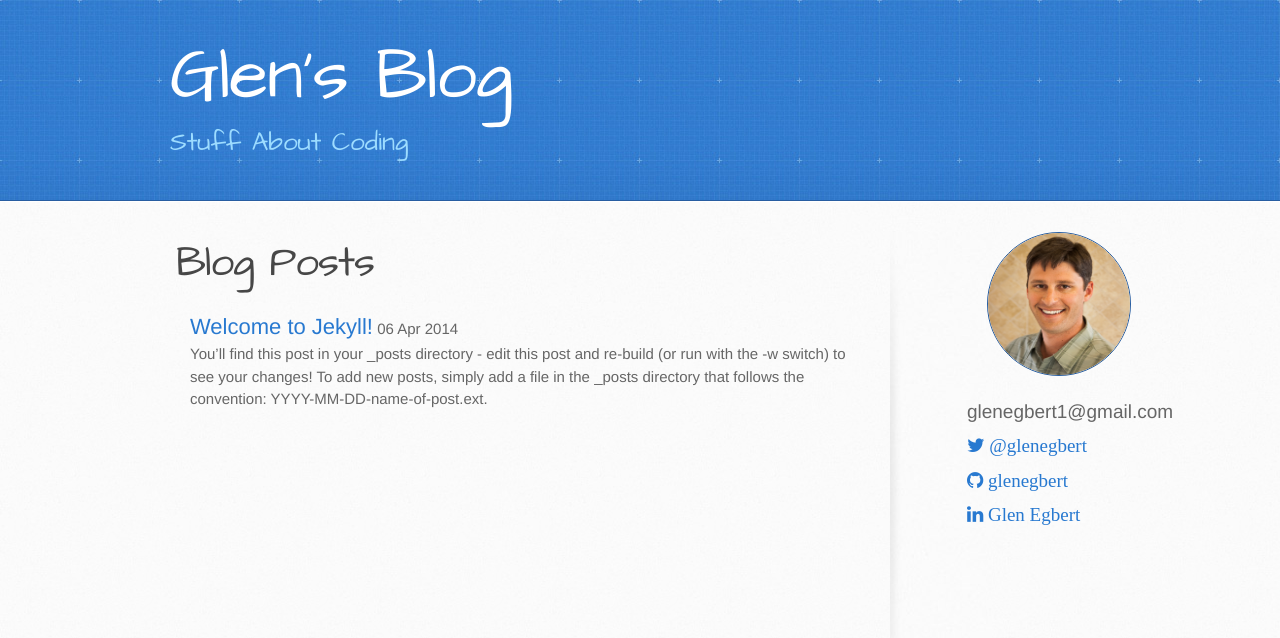
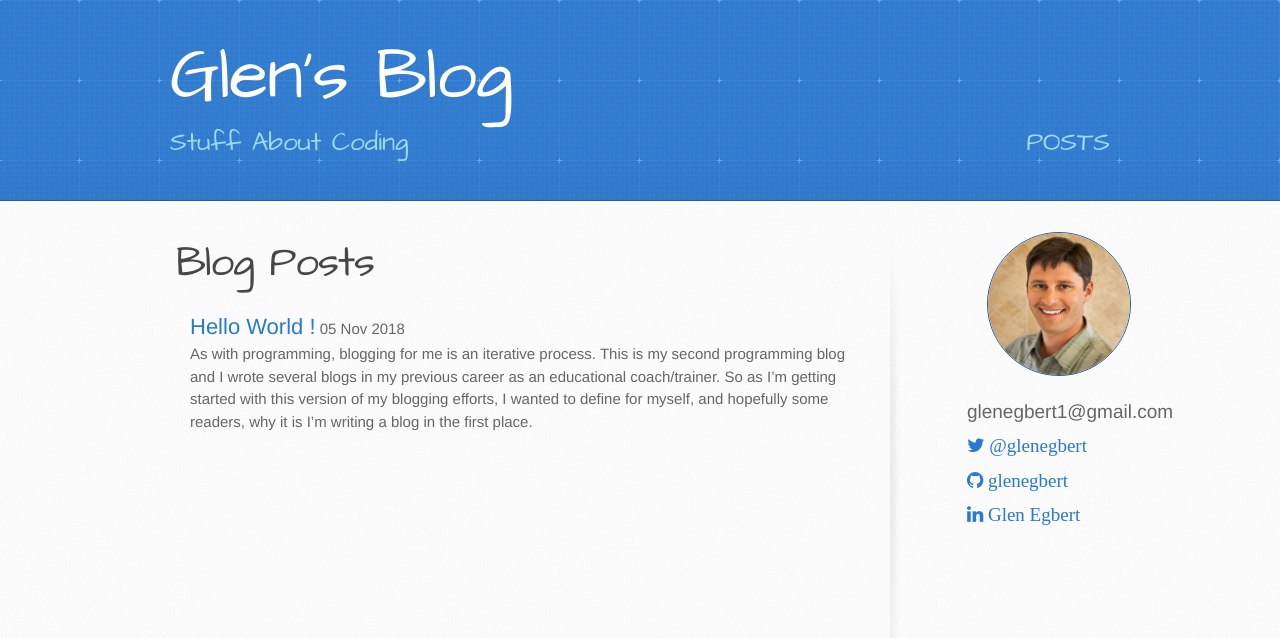
Before and after one commit to glenegbert/glenegbert.github.io, a Jekyll site: the page built from index.html, in a window 1280 px wide. Shown: the top 638 px of the page. Built offline with Jekyll 4.4.1, drawn with Linux system fonts in a browser that asks for light colours.

Commit message:
clean up formatting and add initial post

```diff
--- a/_layouts/default.html
+++ b/_layouts/default.html
@@ -22,7 +22,10 @@
     <header>
       <div class="inner">
         <h1> {{ site.name }} </h1>
-        <h2> {{ site.tagline }} </h2>
+        <div class="tagline">
+          <h2> {{ site.tagline }} </h2>
+          <a class="tagline__link" href="/" target="">POSTS</a>
+        </div>
       </div>
     </header>
 
@@ -35,7 +38,7 @@
         </section>
         <aside id="sidebar">
           <div class="sidebar__content"> <div>
-            <img class="profile-pic" src="../images/profile-pic.jpg" alt="profile-pic" height="142" width="142">
+            <img class="profile-pic" src="/images/profile-pic.jpg" alt="profile-pic" height="142" width="142">
             <ul class="sidebar__contact-information">
               <li>glenegbert1@gmail.com</li>
               <li>
--- a/_posts/2014-04-06-welcome-to-jekyll.markdown
+++ /dev/null
@@ -1,24 +0,0 @@
----
-layout: post
-title:  "Welcome to Jekyll!"
-date:   2014-04-06 15:40:56
-categories: jekyll update
----
-
-You'll find this post in your `_posts` directory - edit this post and re-build (or run with the `-w` switch) to see your changes!
-To add new posts, simply add a file in the `_posts` directory that follows the convention: YYYY-MM-DD-name-of-post.ext.
-
-Jekyll also offers powerful support for code snippets:
-
-{% highlight ruby %}
-def print_hi(name)
-  puts "Hi, #{name}"
-end
-print_hi('Tom')
-#=> prints 'Hi, Tom' to STDOUT.
-{% endhighlight %}
-
-Check out the [Jekyll docs][jekyll] for more info on how to get the most out of Jekyll. File all bugs/feature requests at [Jekyll's GitHub repo][jekyll-gh].
-
-[jekyll-gh]: https://github.com/mojombo/jekyll
-[jekyll]:    http://jekyllrb.com
--- /dev/null
+++ b/_posts/2018-04-06-welcome-to-jekyll.markdown
@@ -0,0 +1,17 @@
+---
+layout: post
+title:  "Hello World !"
+date:   2018-11-05 15:40:56
+categories: update
+---
+
+As with programming, blogging for me is an iterative process. This is my second programming blog and I wrote several blogs in my previous career as an educational coach/trainer.  So as I’m getting started with this version of my blogging efforts, I wanted to define for myself, and hopefully some readers, why it is I’m writing a blog in the first place.
+
+Here’s what I came up with:
+
+
+_Reflection_ - blogging helps me think retrospectively about what it is I’m working on and if it’s interesting enough to blog about! It also helps me think about the processes I’m using and how they could be better.  This in turn helps me improve as a developer and as a person moving forward.
+
+_Share what I’m doing_ - As a developer and a person I’m constantly using free resources on the web to find solutions.  Hopefully, as a blogger I can contribute something that others will find useful.
+
+_Finding a good work-life match_ - I’m currently seeking employment and my goal is to find a company that I’m a good fit with.  Hopefully any prospective employers will use this blog as a window into what I do and how I work.
--- a/stylesheets/stylesheet.css
+++ b/stylesheets/stylesheet.css
@@ -664,7 +664,6 @@ form {
 #main-content h2:before {
   padding-right: 0.3em;
   margin-left: -1.5em;
-  content: "//";
   color: #9ddcff;
 }
 
@@ -813,6 +812,19 @@ dl dd {
   }
 }
 
+.tagline__link  {
+    font-size: 26px;
+    font-weight: normal;
+    line-height: 1.3;
+    color: #9ddcff;
+    letter-spacing: 0;
+  }
+
+.tagline {
+  display: flex;
+  justify-content: space-between;
+}
+
 /* All Mobile Sizes (devices and browser) */
 @media only screen and (max-width: 767px) {
   .inner {
```
